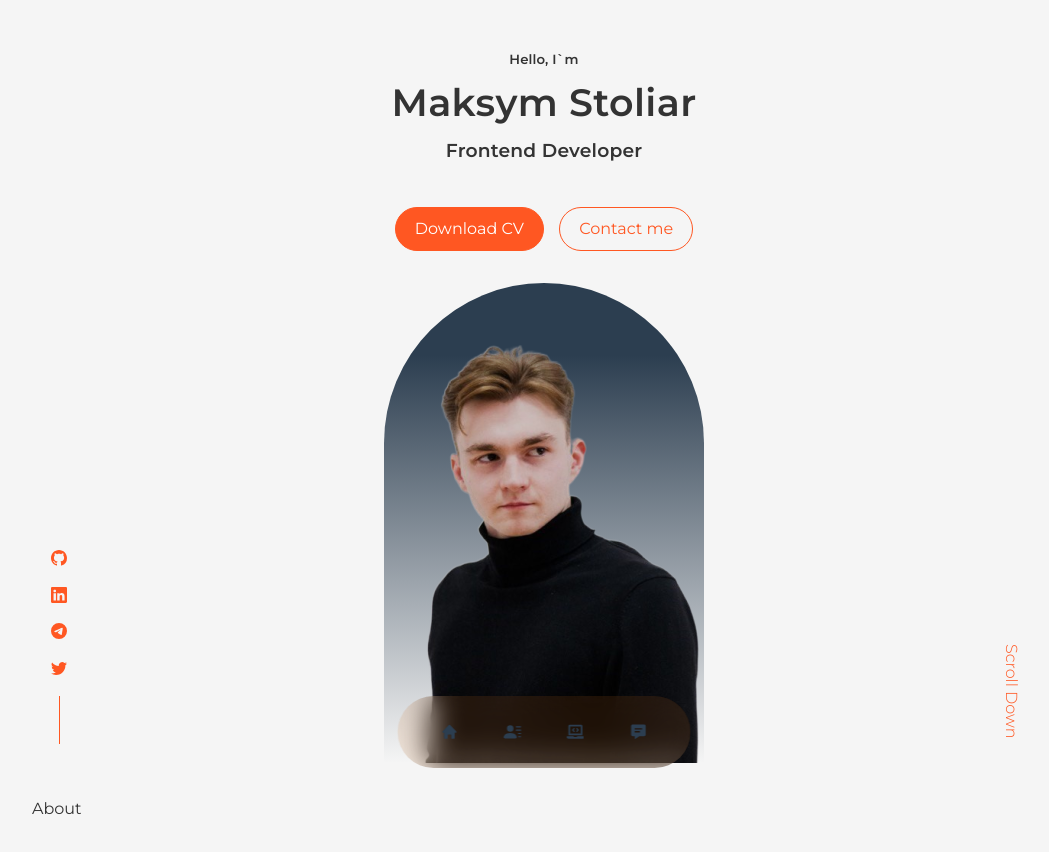
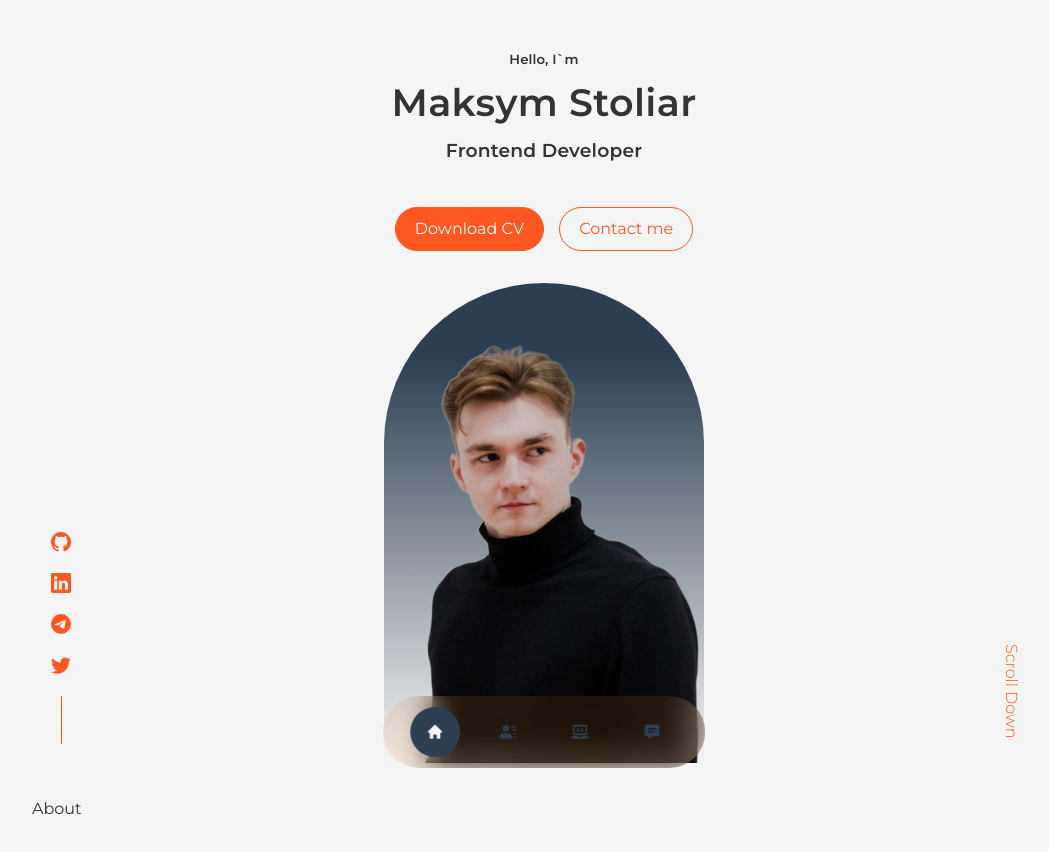
Before and after one commit to Fr13nd4u/portfolio, a React (Vite) app: page / in a window 1280 px wide. Shown: the top 852 px of the page, without its empty margins (96-1145 px from the left). Built offline with nearby package versions, Linux system fonts and the light colour scheme.

Commit message:
implement useMenuWithIntersection hook

```diff
--- a/src/components/hero/Socials.tsx
+++ b/src/components/hero/Socials.tsx
@@ -51,6 +51,10 @@ const SocialsWrap = styled.ul`
   justify-content: center;
   margin-top: 2rem;
 
+  li a {
+    font-size: 1.25rem;
+  }
+
   ${media.md`
     ${() => css`
       flex-direction: column;
--- /dev/null
+++ b/src/components/menu/hooks/useMenuWithIntersection.tsx
@@ -0,0 +1,36 @@
+import * as React from "react";
+
+export const useMenuWithIntersection = () => {
+  const [activeNav, setActiveNav] = React.useState<string>("");
+
+  React.useEffect(() => {
+    const observerOptions = {
+      root: null,
+      rootMargin: "0px",
+      threshold: 0.5,
+    };
+
+    const observerCallback: IntersectionObserverCallback = (entries) => {
+      entries.forEach((entry) => {
+        if (entry.isIntersecting) {
+          // eslint-disable-next-line @typescript-eslint/restrict-template-expressions
+          setActiveNav(`#${entry.target.getAttribute("id")}`);
+        }
+      });
+    };
+
+    const observer = new IntersectionObserver(
+      observerCallback,
+      observerOptions
+    );
+
+    const sections = document.querySelectorAll("section[id]");
+    sections.forEach((section) => observer.observe(section));
+
+    return () => {
+      observer.disconnect();
+    };
+  }, []);
+
+  return activeNav;
+};
--- a/src/components/menu/index.tsx
+++ b/src/components/menu/index.tsx
@@ -7,20 +7,50 @@ import { FaLaptopCode } from "react-icons/fa";
 import { BiSolidMessageDetail } from "react-icons/bi";
 import { theme } from "../../styles/theme";
 import { media } from "../../styles/mixins";
+import { useMenuWithIntersection } from "./hooks/useMenuWithIntersection";
 
 export const Menu: React.FC = () => {
+  const activeNav = useMenuWithIntersection();
+
+  const handleClick = (e: React.SyntheticEvent<HTMLAnchorElement>) => {
+    const sectionId = e.currentTarget.getAttribute("href");
+
+    if (sectionId) {
+      const section = document.querySelector(sectionId);
+      if (section) {
+        section.scrollIntoView({ behavior: "smooth" });
+      }
+    }
+  };
+
   return (
     <MenuWrap id="menu">
-      <Link href="#hero">
+      <Link
+        href="#hero"
+        onClick={(e) => handleClick(e)}
+        className={activeNav === "#hero" ? "active" : ""}
+      >
         <HiMiniHome />
       </Link>
-      <Link href="#about">
+      <Link
+        href="#about"
+        onClick={(e) => handleClick(e)}
+        className={activeNav === "#about" ? "active" : ""}
+      >
         <BsFillPersonLinesFill />
       </Link>
-      <Link href="#projects">
+      <Link
+        href="#projects"
+        onClick={(e) => handleClick(e)}
+        className={activeNav === "#projects" ? "active" : ""}
+      >
         <FaLaptopCode />
       </Link>
-      <Link href="#contact">
+      <Link
+        href="#contact"
+        onClick={(e) => handleClick(e)}
+        className={activeNav === "#contact" ? "active" : ""}
+      >
         <BiSolidMessageDetail />
       </Link>
     </MenuWrap>
@@ -29,12 +59,12 @@ export const Menu: React.FC = () => {
 
 const MenuWrap = styled.menu`
   display: flex;
-  gap: 0.8rem;
+  gap: 1.4rem;
   width: max-content;
   padding: 0.7rem 1.7rem;
 
   backdrop-filter: blur(15px);
-  background: ${theme.main.gradients.tertiary_2};
+  background: ${theme.main.opacities.tertiary_light};
   border-radius: 50px;
 
   position: fixed;
@@ -60,8 +90,16 @@ const Link = styled.a`
   font-size: 1.1rem;
   width: 50px;
   height: 50px;
+  transition: 0.3s;
 
   &:hover {
-    background: ${theme.main.gradients.tertiary_2};
+    background: ${theme.main.opacities.tertiary_dark};
+    color: ${theme.main.colors.bg};
+    transition: 0.3s;
+  }
+
+  &.active {
+    background: ${theme.main.colors.primary};
+    color: ${theme.main.colors.bg};
   }
 `;
--- a/src/components/shared/Link.tsx
+++ b/src/components/shared/Link.tsx
@@ -9,6 +9,7 @@ interface ILink {
   download?: boolean;
   disable?: boolean;
   target?: string;
+  onClick?: (event: React.MouseEvent<HTMLAnchorElement>) => void;
 }
 
 export const Link: React.FC<ILink> = ({ children, variant, ...props }) => {
--- a/src/styles/theme/main.ts
+++ b/src/styles/theme/main.ts
@@ -20,7 +20,11 @@ const colors = {
 
 const gradients = {
   primary: `linear-gradient(${colors.primary} 15%, transparent)`,
-  tertiary_2: colors.tertiary + '1f',
+}
+
+const opacities = {
+  tertiary_light: colors.tertiary + '1f',
+  tertiary_dark: colors.tertiary + '80',
 }
 
 const shadows = {}
@@ -29,4 +33,5 @@ export const main = {
 	colors,
 	shadows,
   gradients,
+  opacities
 };
```
